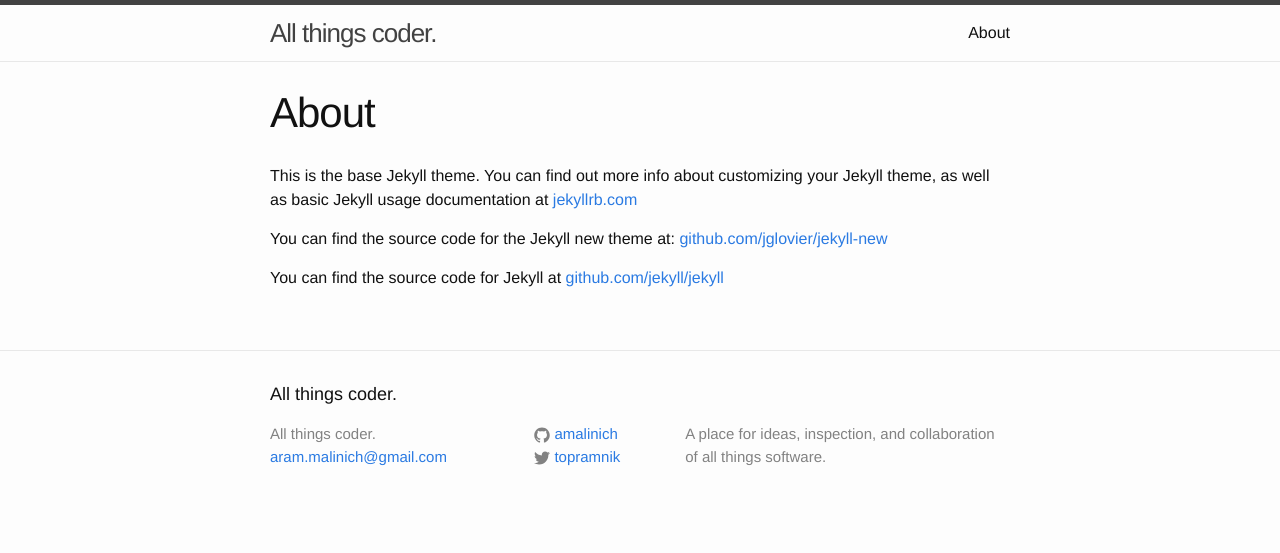
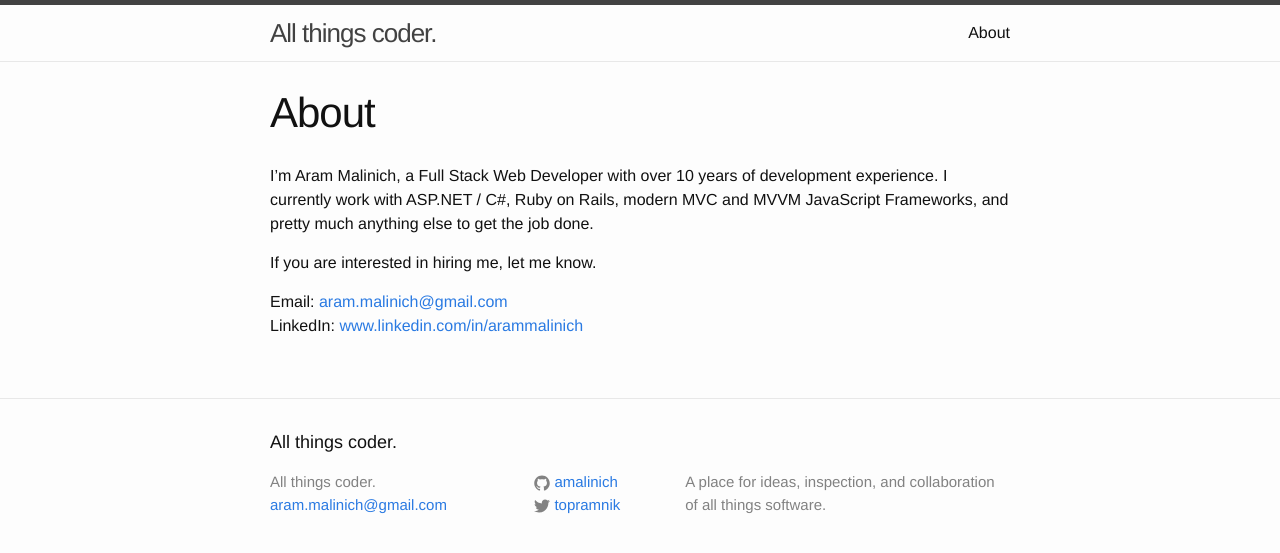
Before and after one commit to amalinich/amalinich.github.io, a Jekyll site: the page built from about.md, in a window 1280 px wide. Shown: the top 553 px of the page. Built offline with Jekyll 4.4.1, drawn with Linux system fonts in a browser that asks for light colours.

Commit message:
udpating about

```diff
--- a/_posts/2014-12-30-a-fresh-approach.markdown
+++ b/_posts/2014-12-30-a-fresh-approach.markdown
@@ -6,4 +6,4 @@ categories: update
 ---
 This year, I'm finally making good on my goal to start (and update!) a technical blog.  I've definitely leveraged the blog content from many others (thank you!) over my career and if I can help or guide someone else even a little bit...that is great.  However, the main point of this platform is a chance for introspection...marking the triumphs and challenges I face in the coding world.
 
--Aram Malinich
+-Aram
--- a/about.md
+++ b/about.md
@@ -4,8 +4,9 @@ title: About
 permalink: /about/
 ---
 
-This is the base Jekyll theme. You can find out more info about customizing your Jekyll theme, as well as basic Jekyll usage documentation at [jekyllrb.com](http://jekyllrb.com/)
+I'm Aram Malinich, a Full Stack Web Developer with over 10 years of development experience.  I currently work with ASP.NET / C#, Ruby on Rails, modern MVC and MVVM JavaScript Frameworks, and pretty much anything else to get the job done.
 
-You can find the source code for the Jekyll new theme at: [github.com/jglovier/jekyll-new](https://github.com/jglovier/jekyll-new)
+If you are interested in hiring me, let me know.
 
-You can find the source code for Jekyll at [github.com/jekyll/jekyll](https://github.com/jekyll/jekyll)
+Email: [aram.malinich@gmail.com](mailto:aram.malinich@gmail.com)
+LinkedIn: [www.linkedin.com/in/arammalinich](https://www.linkedin.com/in/arammalinich)
```
